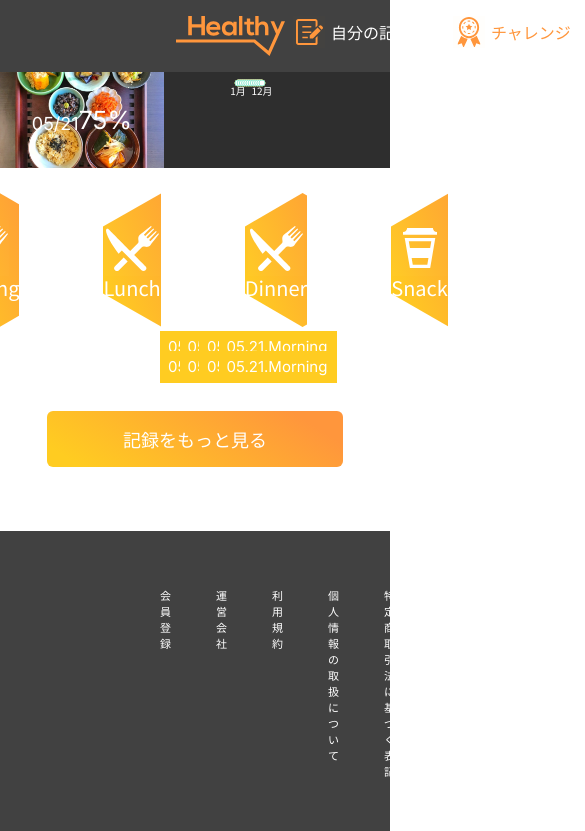
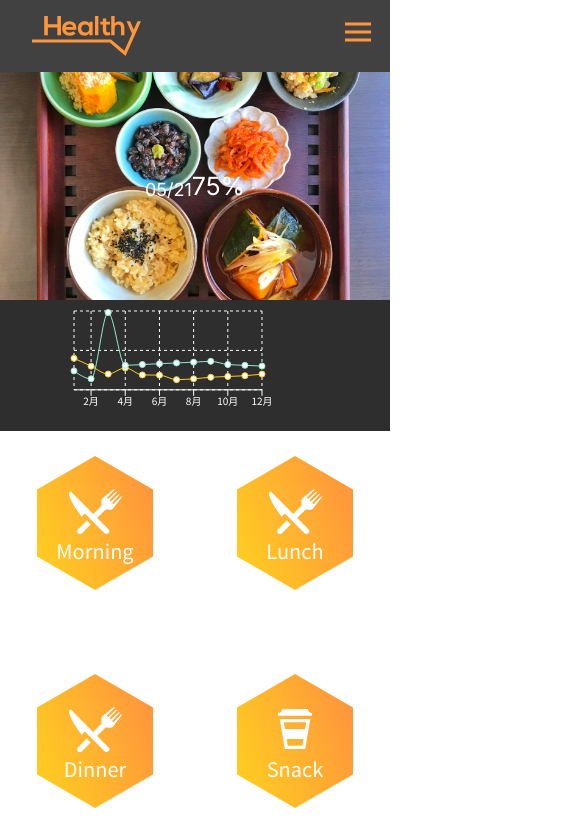
Before and after one commit to quyvx07/medical-app, a Next.js app: page / in a window 390 px wide. Shown: the top 831 px of the page, 585 px wide, since content can reach past the window. Built offline with nearby package versions, Linux system fonts and the light colour scheme.

Commit message:
Responsive home

```diff
--- a/src/app/page.js
+++ b/src/app/page.js
@@ -3,6 +3,7 @@ import { IconCup, IconKnife, IconMemo } from "@/icons/common";
 import BaseButton from "@/ui/BaseButton/BaseButton";
 import BaseImage from "@/ui/BaseImage/BaseImage";
 import HexIcon from "@/ui/HexIcon/HexIcon";
+import { clsx } from "@/utils/common";
 import { PHOTOS } from "@/utils/constant";
 import dynamic from "next/dynamic";
 
@@ -11,10 +12,10 @@ const Chart = dynamic(() => import("@/components/Chart/Chart"), { ssr: false });
 export default function Home() {
   return (
     <div>
-      <div className="flex flex-row">
-        <div className={"relative w-[42%]"}>
+      <div className="flex flex-row lg-max:flex-col">
+        <div className={"relative w-[42%] lg-max:w-[100%]"}>
           <BaseImage
-            className={"aspect-[540/316]"}
+            className={"aspect-[540/316] lg-max:w-[100%]"}
             src={"/img/d01.jpg"}
             width={540}
             height={316}
@@ -35,7 +36,7 @@ export default function Home() {
           <Chart />
         </div>
       </div>
-      <div className="flex flex-row gap-[8.4rem] my-[2.5rem] justify-center">
+      <div className="flex flex-row flex-wrap gap-[8.4rem] my-[2.5rem] justify-center">
         <HexIcon title="Morning">
           <IconKnife className="text-white" />
         </HexIcon>
@@ -49,7 +50,13 @@ export default function Home() {
           <IconCup className="text-white" />
         </HexIcon>
       </div>
-      <div className="grid grid-rows-2 grid-cols-4 gap-2 mx-[16rem]">
+      <div
+        className={clsx(
+          "grid auto-rows-fr grid-cols-4 gap-2 mx-[16rem]",
+          "lg-max:mx-[1.6rem]",
+          "lg:grid-cols-3 md:grid-cols-2 sm:grid-cols-1 xs-max:grid-cols-1"
+        )}
+      >
         {PHOTOS &&
           PHOTOS.map(({ title, src }, idx) => (
             <Photo key={idx} title={title} src={src} width={10} height={10} />
--- a/src/components/Layout/Footer/Footer.js
+++ b/src/components/Layout/Footer/Footer.js
@@ -1,7 +1,7 @@
 export default function Footer() {
   return (
     <footer className="footer py-[5.6rem] pl-[16rem] bg-ds-dark-500 text-xs-11 text-white">
-      <nav className="grid grid-flow-col gap-[4.5rem]">
+      <nav className="flex flex-row flex-wrap gap-[4.5rem]">
         <a className="link link-hover">会員登録</a>
         <a className="link link-hover">運営会社</a>
         <a className="link link-hover">利用規約</a>
--- a/src/components/Layout/Header/Header.js
+++ b/src/components/Layout/Header/Header.js
@@ -12,12 +12,12 @@ import { usePathname } from "next/navigation";
 export default function Header() {
   const pathname = usePathname();
   return (
-    <header className="bg-ds-dark-500 text-white px-[16rem] py-4 flex flex-row justify-between">
+    <header className="bg-ds-dark-500 text-white px-[16rem] py-4 flex flex-row justify-between lg-max:px-[1.6rem]">
       <NextLink href="/">
         <Logo className="text-ds-primary-400 ml-4" />
       </NextLink>
       <div className="flex flex-row">
-        <ul className="flex flex-row list-none text-ds-primary-400">
+        <ul className="flex flex-row list-none text-ds-primary-400 lg-max:hidden">
           {NAVIGATION &&
             NAVIGATION.map((value, idx) => (
               <NavItem
--- a/src/components/Photo/Photo.js
+++ b/src/components/Photo/Photo.js
@@ -4,7 +4,7 @@ export default function Photo({ title, ...props }) {
   return (
     <div className="relative">
       <BaseImage
-        className="aspect-square w-[23.4rem]"
+        className="aspect-square w-[100%]"
         style={{ objectFit: "cover" }}
         {...props}
       />
--- a/tailwind.config.js
+++ b/tailwind.config.js
@@ -29,7 +29,7 @@ module.exports = {
         "xs-5": ["0.5rem", "0.7rem"],
         "xs-10": ["1rem", "1.2rem"],
         "xs-11": ["1.1rem", "1.6rem"],
-        xs: ["1.2rem", "2.2rem"],
+        xs: ["1.2rem", "2rem"],
         sm: ["1.4rem", "2rem"],
         "sm-15": ["1.5rem", "1.8rem"],
         base: ["1.6rem", "2.3rem"],
@@ -47,6 +47,11 @@ module.exports = {
         "9xl": ["12.8rem", 1],
       },
       screens: {
+        "xs-max": { max: "480px" },
+        "sm-max": { max: "640px" },
+        "md-max": { max: "768px" },
+        "lg-max": { max: "1024px" },
+        "xl-max": { max: "1280px" },
         xs: "480px",
         sm: { min: "481px", max: "640px" },
         md: { min: "641px", max: "768px" },
```
